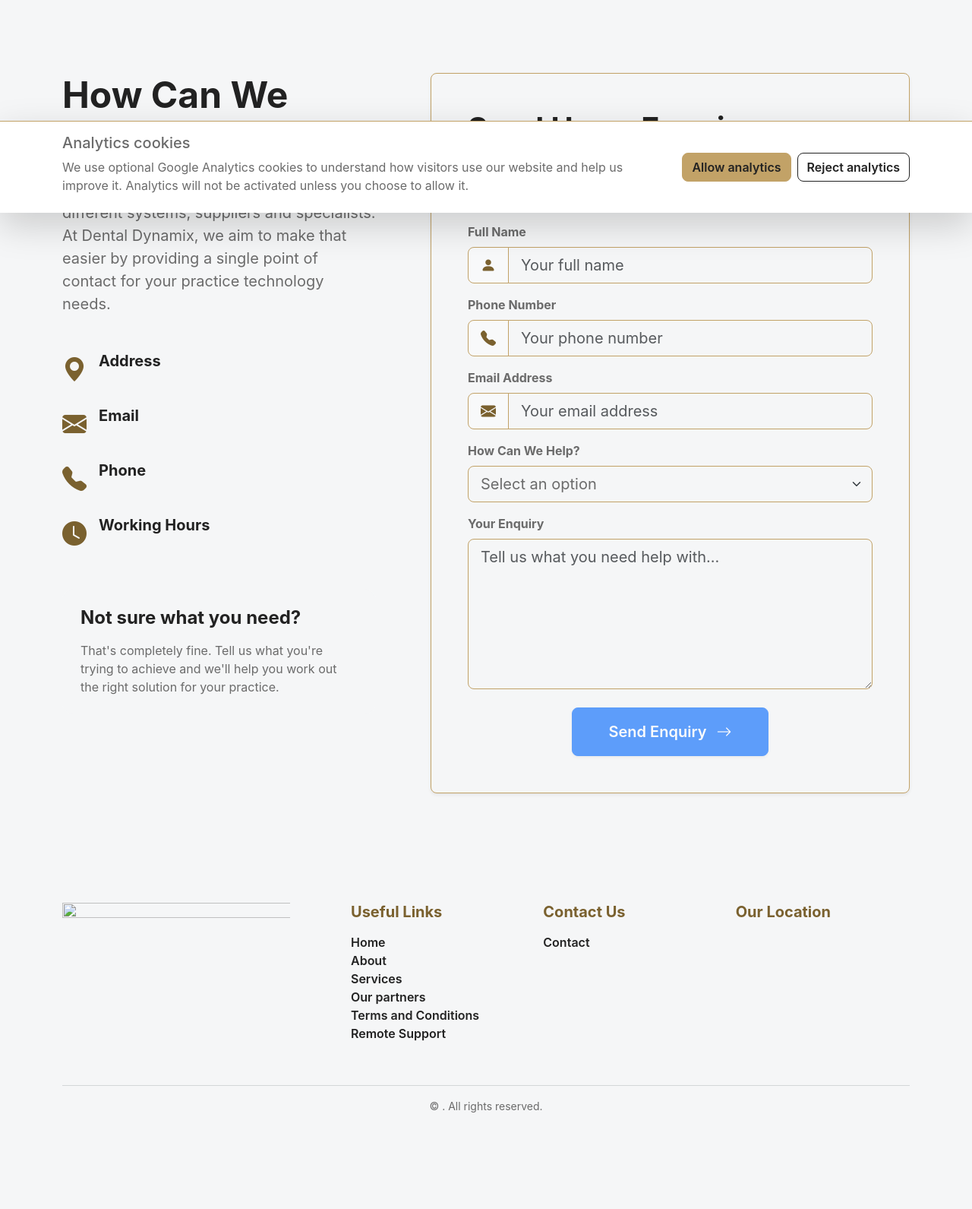
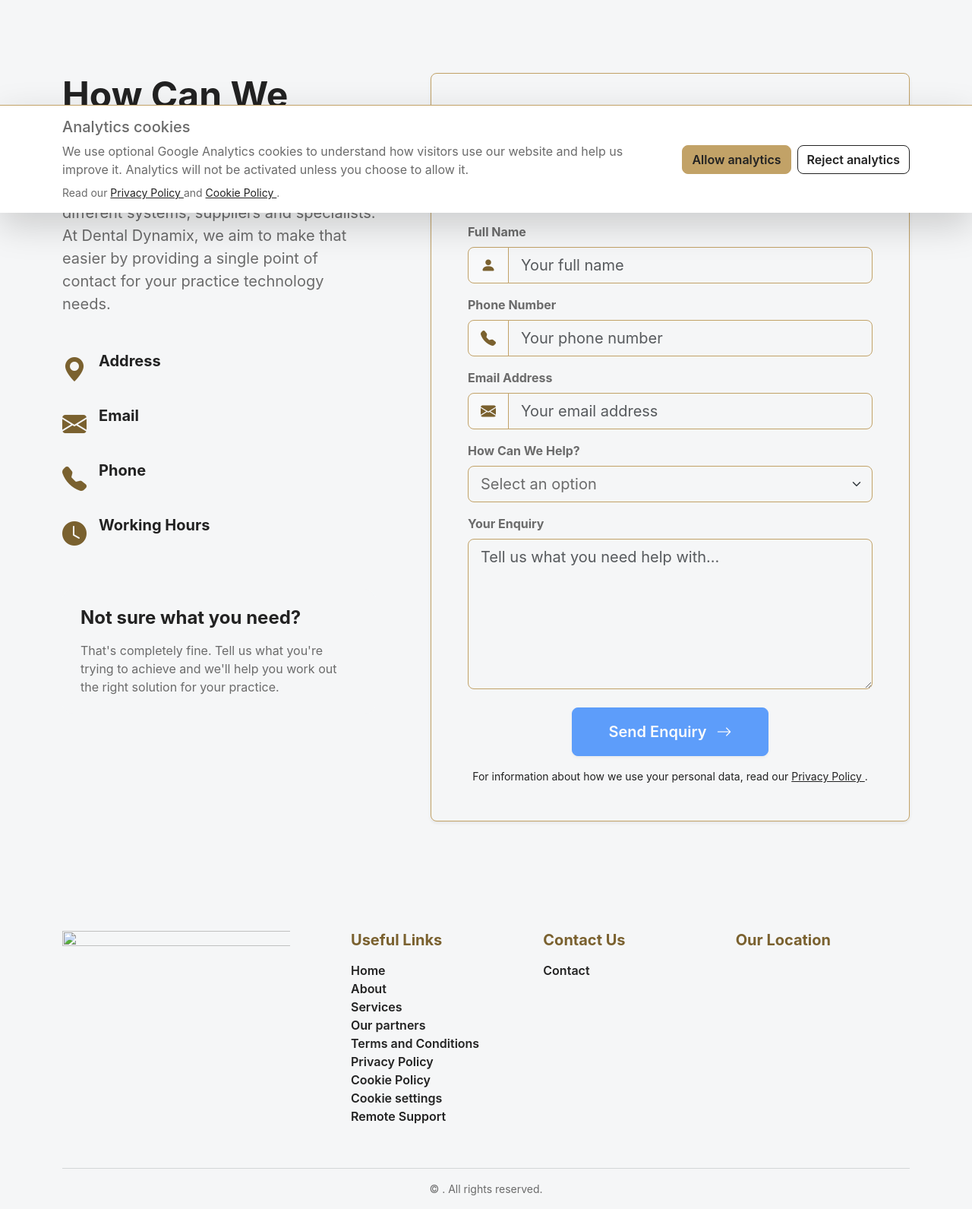
Before and after one commit to Daniel0Marsh/dental-dynamix, a Django app: page /contact/ in a window 1280 px wide. Shown: the part 520-2111 px from the top of the page at 76% size. Before the commit the page ends 1984 px from the top, so only its background shows below. Run offline with Django 5.2, Linux system fonts and the light colour scheme; data that the repository does not hold is empty; some libraries are stand-ins or nearby versions.

Commit message:
style: add privacy and cookie policy links to footer and forms

```diff
--- a/source/contact/templates/contact.html
+++ b/source/contact/templates/contact.html
@@ -458,6 +458,13 @@
                 <i class="bi bi-arrow-right ms-2"></i>
               </button>
 
+              <p class="small text-secondary mt-3 mb-0">
+                  For information about how we use your personal data, read our
+                  <a href="{% url 'privacy_policy' %}" class="text-dark text-decoration-underline">
+                      Privacy Policy
+                  </a>.
+              </p>
+
             </div>
 
           </form>
--- a/source/home/templates/base.html
+++ b/source/home/templates/base.html
@@ -573,6 +573,25 @@
                                 </a>
                             </li>
                             <li>
+                                <a href="{% url 'privacy_policy' %}" class="footer-link">
+                                    Privacy Policy
+                                </a>
+                            </li>
+                            <li>
+                                <a href="{% url 'cookie_policy' %}" class="footer-link">
+                                    Cookie Policy
+                                </a>
+                            </li>
+                            <li>
+                                <button
+                                    type="button"
+                                    class="footer-link border-0 bg-transparent p-0"
+                                    onclick="openCookieSettings()"
+                                >
+                                    Cookie settings
+                                </button>
+                            </li>
+                            <li>
                                 <a href="{% url 'remote_support' %}" class="footer-link">
                                     Remote Support
                                 </a>
@@ -672,6 +691,16 @@
                     We use optional Google Analytics cookies to understand how
                     visitors use our website and help us improve it.
                     Analytics will not be activated unless you choose to allow it.
+                </p>
+                <p class="small mb-0">
+                    Read our
+                    <a href="{% url 'privacy_policy' %}" class="text-dark text-decoration-underline">
+                        Privacy Policy
+                    </a>
+                    and
+                    <a href="{% url 'cookie_policy' %}" class="text-dark text-decoration-underline">
+                        Cookie Policy
+                    </a>.
                 </p>
 
             </div>
```
Also changed, not shown: source/campaign/templates/campaign.html (+7 -0 lines).
